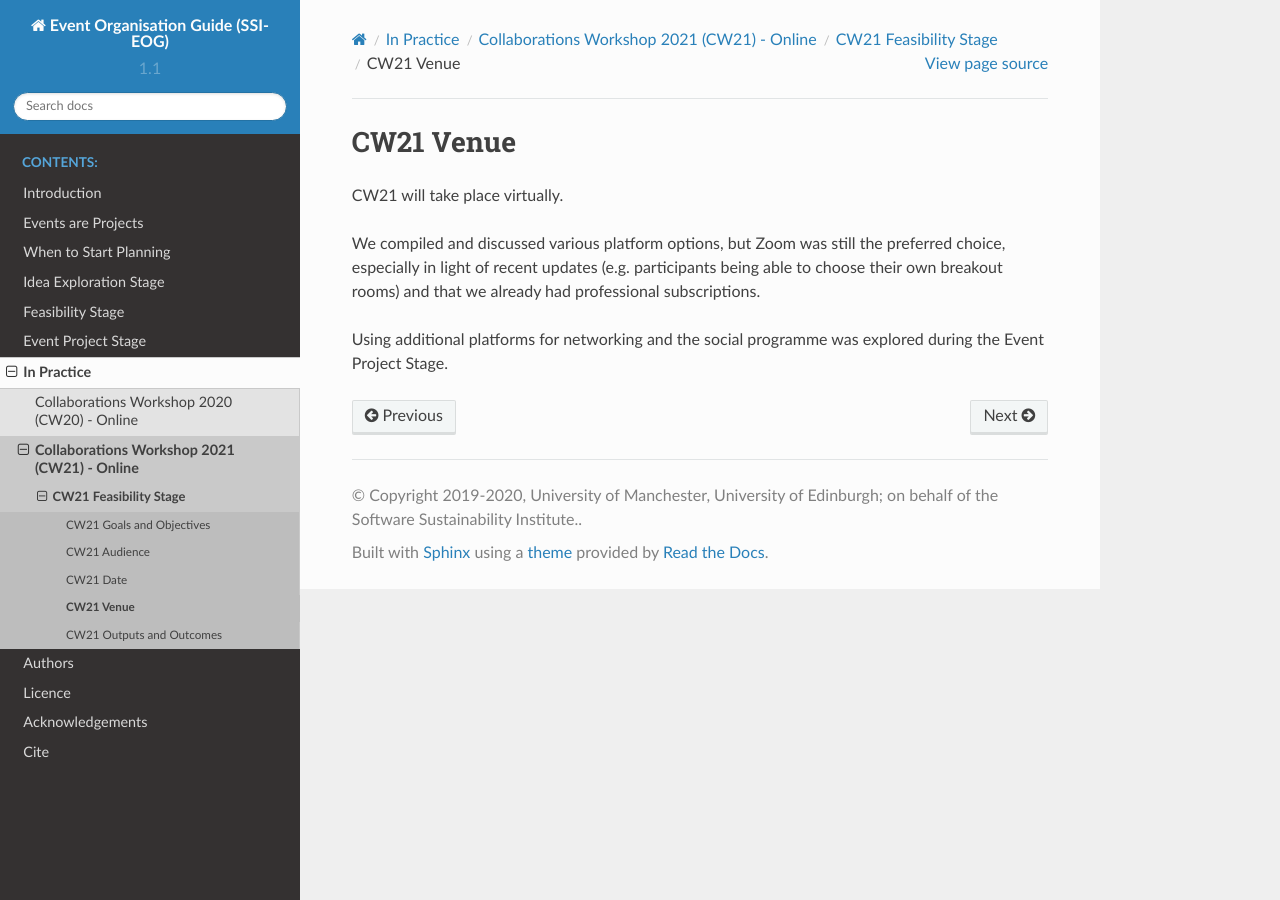
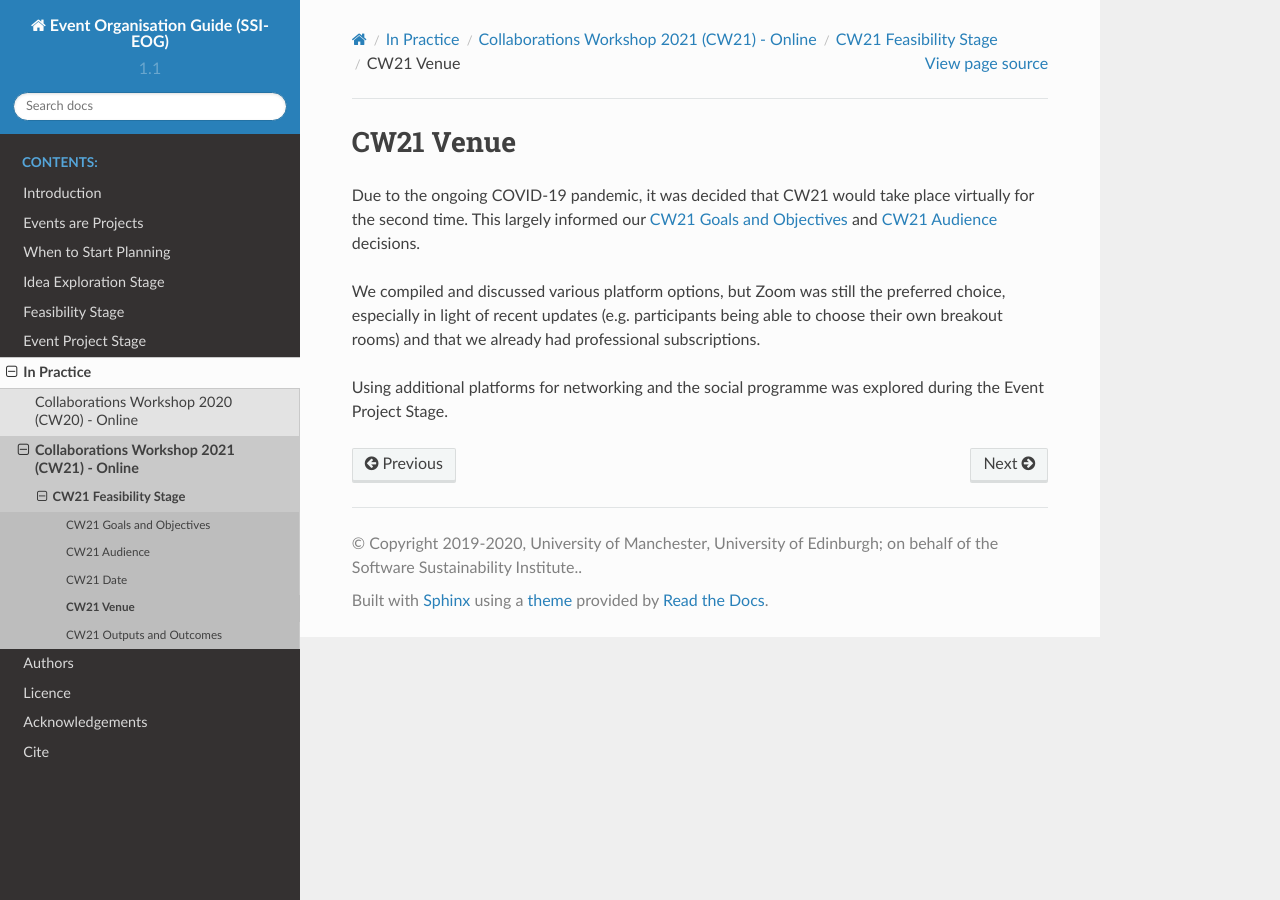
Before and after one commit to softwaresaved/event-organisation-guide, a Sphinx documentation site: the page built from docs/eog/eog-in-practice/cw21/feasibility-stage/fs-venue.rst, in a window 1280 px wide. Built offline with Sphinx 7.4.7 and the Read the Docs theme 2.0.0, drawn with Linux system fonts in a browser that asks for light colours; pages that are not in the unit, such as notebooks, are missing from menus.

Commit message:
update fs venue

```diff
--- a/docs/eog/eog-in-practice/cw21/feasibility-stage/fs-venue.rst
+++ b/docs/eog/eog-in-practice/cw21/feasibility-stage/fs-venue.rst
@@ -1,7 +1,8 @@
 CW21 Venue
 =============
 
-CW21 will take place virtually.
+Due to the ongoing COVID-19 pandemic, it was decided that CW21 would take place virtually for the second time.
+This largely informed our :doc:`fs-goals-and-objectives` and :doc:`fs-audience` decisions.
 
 We compiled and discussed various platform options, but Zoom was still the preferred choice, especially in light of recent updates (e.g. participants being able to choose their own breakout rooms) and that we already had professional subscriptions.
 
```
